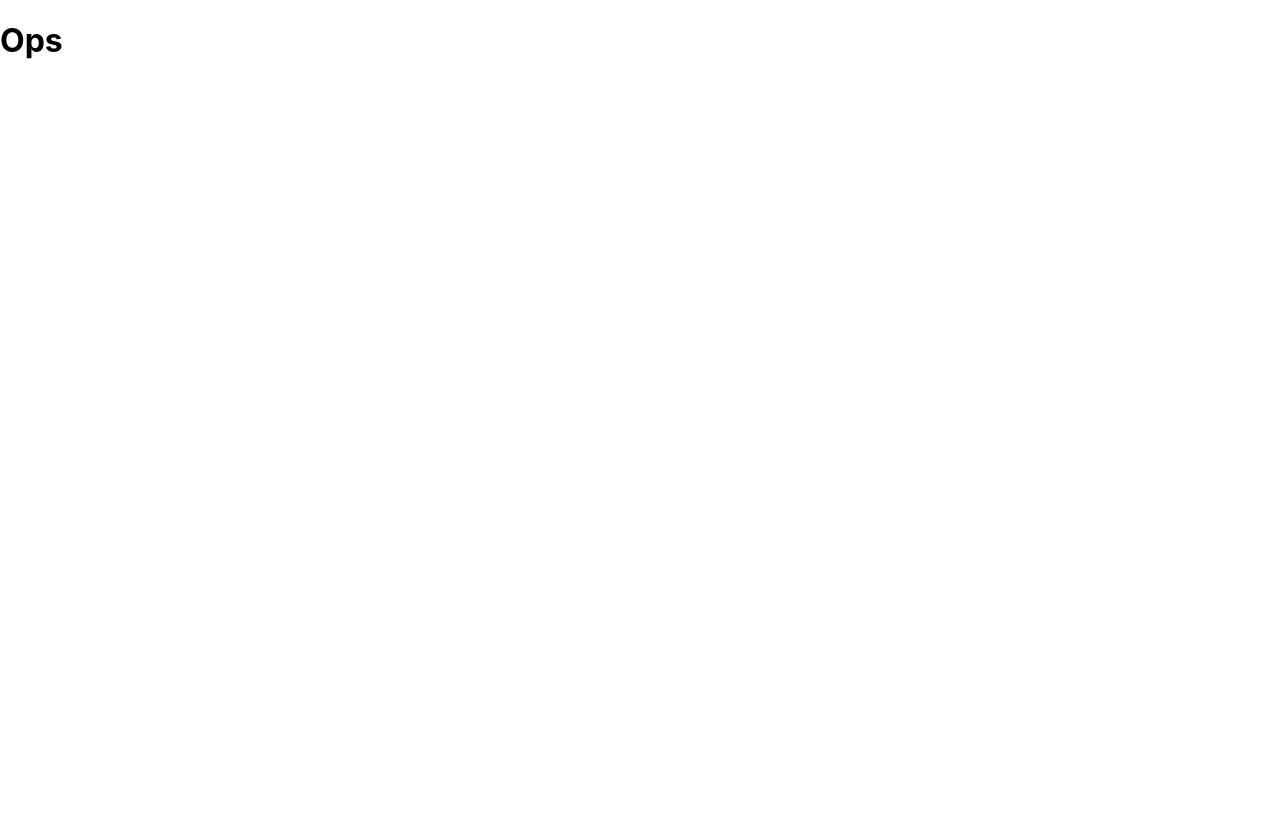
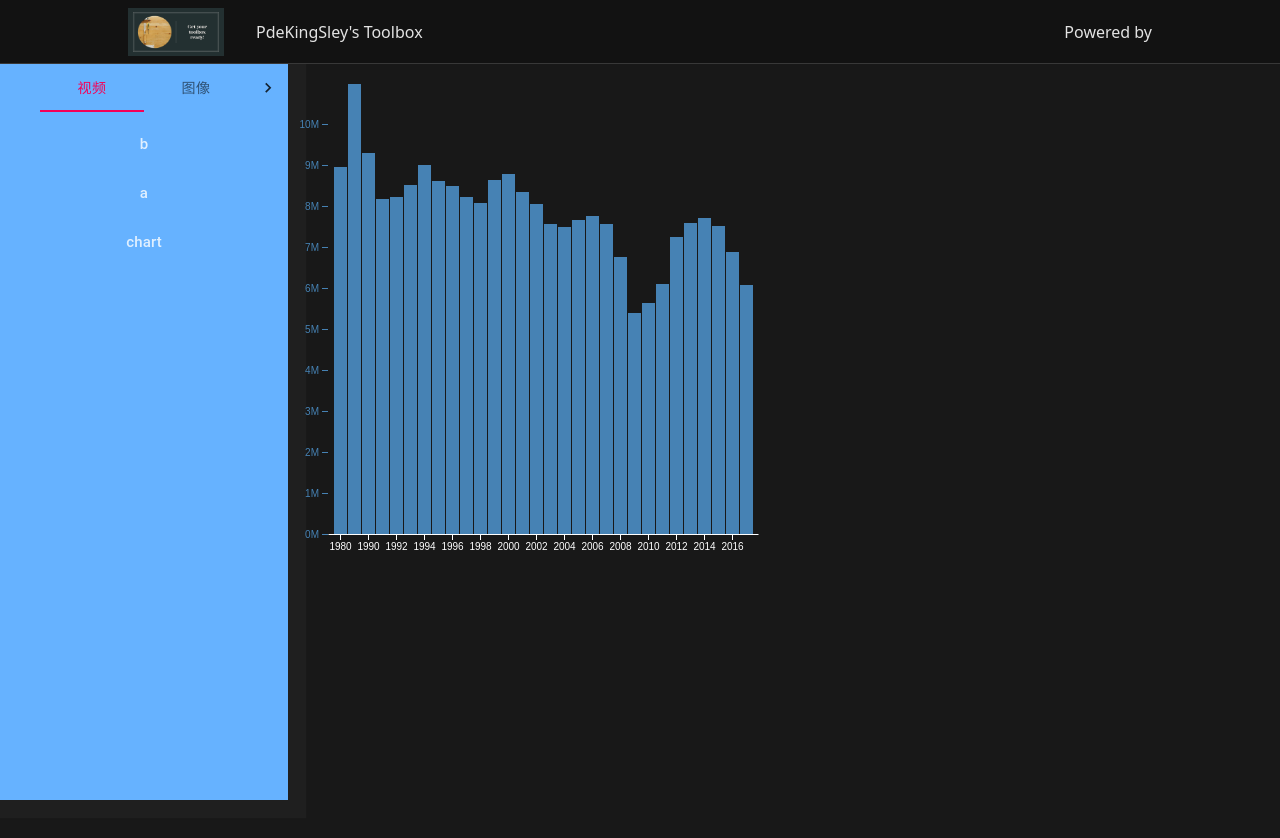
Before and after one commit to PdeKingsley/react-blog, a React (Create React App) app: page /Toolbox/chart in a window 1280 px wide. Before the commit this address had no page. Shown: the top 838 px of the page. Before the commit the page ends 800 px from the top, so only its background shows below. Built offline with nearby package versions, Linux system fonts and the light colour scheme.

Commit message:
adjust toolbox panel

```diff
--- a/package.json
+++ b/package.json
@@ -17,6 +17,7 @@
     "@testing-library/user-event": "^13.5.0",
     "@types/three": "^0.151.0",
     "axios": "^1.4.0",
+    "d3": "^7.8.4",
     "marked": "^4.3.0",
     "react": "^18.2.0",
     "react-dom": "^18.2.0",
--- a/src/data/toolbox.js
+++ b/src/data/toolbox.js
@@ -1,2 +1,2 @@
 export const toolCategory = ["视频","图像","文字","数据解析"];
-export const toolMap = {"视频":[{toolName:"b",url:"b"},{toolName:"a",url:"b"}],"图像":[],"文字":[{toolName:"英译中",url:"enToZh"}],"数据解析":[]};
+export const toolMap = {"视频":[{toolName:"b",url:"b"},{toolName:"a",url:"b"},{toolName:"chart",url:"chart"}],"图像":[],"文字":[{toolName:"英译中",url:"enToZh"}],"数据解析":[]};
--- a/src/index.js
+++ b/src/index.js
@@ -17,6 +17,7 @@
 import B from "./tools/b";
 import {Canvas} from "@react-three/fiber";
 import Entozh from "./tools/entozh";
+import Chart from "./tools/chart/Chart";
 
 const root = ReactDOM.createRoot(document.getElementById('root'));
 const router = createBrowserRouter([
@@ -72,6 +73,10 @@
                 path: "enToZh",
                 element: <Entozh />,
             },
+            {
+                path: "chart",
+                element: <Chart />
+            },
         ]
     },
     {
--- /dev/null
+++ b/src/tools/chart/BarChart.js
@@ -0,0 +1,86 @@
+import React from 'react';
+import * as d3 from 'd3';
+import {useD3} from "./UseD3";
+
+function BarChart({ data }) {
+    const ref = useD3(
+        (svg) => {
+            const height = 500;
+            const width = 500;
+            const margin = { top: 20, right: 30, bottom: 30, left: 40 };
+
+            const x = d3
+                .scaleBand()
+                .domain(data.map((d) => d.year))
+                .rangeRound([margin.left, width - margin.right])
+                .padding(0.1);
+
+            const y1 = d3
+                .scaleLinear()
+                .domain([0, d3.max(data, (d) => d.sales)])
+                .rangeRound([height - margin.bottom, margin.top]);
+
+            const xAxis = (g) =>
+                g.attr("transform", `translate(0,${height - margin.bottom})`).call(
+                    d3
+                        .axisBottom(x)
+                        .tickValues(
+                            d3
+                                .ticks(...d3.extent(x.domain()), width / 40)
+                                .filter((v) => x(v) !== undefined)
+                        )
+                        .tickSizeOuter(0)
+                );
+
+            const y1Axis = (g) =>
+                g
+                    .attr("transform", `translate(${margin.left},0)`)
+                    .style("color", "steelblue")
+                    .call(d3.axisLeft(y1).ticks(null, "s"))
+                    .call((g) => g.select(".domain").remove())
+                    .call((g) =>
+                        g
+                            .append("text")
+                            .attr("x", -margin.left)
+                            .attr("y", 10)
+                            .attr("fill", "currentColor")
+                            .attr("text-anchor", "start")
+                            .text(data.y1)
+                    );
+
+            svg.select(".x-axis").call(xAxis);
+            svg.select(".y-axis").call(y1Axis);
+
+            svg
+                .select(".plot-area")
+                .attr("fill", "steelblue")
+                .selectAll(".bar")
+                .data(data)
+                .join("rect")
+                .attr("class", "bar")
+                .attr("x", (d) => x(d.year))
+                .attr("width", x.bandwidth())
+                .attr("y", (d) => y1(d.sales))
+                .attr("height", (d) => y1(0) - y1(d.sales));
+        },
+        [data.length]
+    );
+
+    return (
+        <svg
+            ref={ref}
+            style={{
+                height: 500,
+                width: "100%",
+                marginRight: "0px",
+                marginLeft: "0px",
+            }}
+        >
+            <g className="plot-area" />
+            <g className="x-axis" />
+            <g className="y-axis" />
+        </svg>
+    );
+}
+
+export default BarChart;
--- /dev/null
+++ b/src/tools/chart/Chart.js
@@ -0,0 +1,42 @@
+import BarChart from "./BarChart";
+
+const data = [
+    {year: 1980, efficiency: 24.3, sales: 8949000},
+    {year: 1985, efficiency: 27.6, sales: 10979000},
+    {year: 1990, efficiency: 28, sales: 9303000},
+    {year: 1991, efficiency: 28.4, sales: 8185000},
+    {year: 1992, efficiency: 27.9, sales: 8213000},
+    {year: 1993, efficiency: 28.4, sales: 8518000},
+    {year: 1994, efficiency: 28.3, sales: 8991000},
+    {year: 1995, efficiency: 28.6, sales: 8620000},
+    {year: 1996, efficiency: 28.5, sales: 8479000},
+    {year: 1997, efficiency: 28.7, sales: 8217000},
+    {year: 1998, efficiency: 28.8, sales: 8085000},
+    {year: 1999, efficiency: 28.3, sales: 8638000},
+    {year: 2000, efficiency: 28.5, sales: 8778000},
+    {year: 2001, efficiency: 28.8, sales: 8352000},
+    {year: 2002, efficiency: 29, sales: 8042000},
+    {year: 2003, efficiency: 29.5, sales: 7556000},
+    {year: 2004, efficiency: 29.5, sales: 7483000},
+    {year: 2005, efficiency: 30.3, sales: 7660000},
+    {year: 2006, efficiency: 30.1, sales: 7762000},
+    {year: 2007, efficiency: 31.2, sales: 7562000},
+    {year: 2008, efficiency: 31.5, sales: 6769000},
+    {year: 2009, efficiency: 32.9, sales: 5402000},
+    {year: 2010, efficiency: 33.9, sales: 5636000},
+    {year: 2011, efficiency: 33.1, sales: 6093000},
+    {year: 2012, efficiency: 35.3, sales: 7245000},
+    {year: 2013, efficiency: 36.4, sales: 7586000},
+    {year: 2014, efficiency: 36.5, sales: 7708000},
+    {year: 2015, efficiency: 37.2, sales: 7517000},
+    {year: 2016, efficiency: 37.7, sales: 6873000},
+    {year: 2017, efficiency: 39.4, sales: 6081000},
+]
+
+function Chart(){
+    return (
+        <BarChart data={data} />
+    );
+}
+
+export default Chart;
--- /dev/null
+++ b/src/tools/chart/UseD3.js
@@ -0,0 +1,12 @@
+import React, {useEffect, useRef} from 'react';
+import * as d3 from 'd3';
+
+export const useD3 = (renderChartFn, dependencies) => {
+    const ref = useRef();
+
+    useEffect(() => {
+        renderChartFn(d3.select(ref.current));
+        return () => {};
+    },dependencies);
+    return ref;
+}
```
Also changed, not shown: 1 other file (tests, documents, lock files or other folders).
